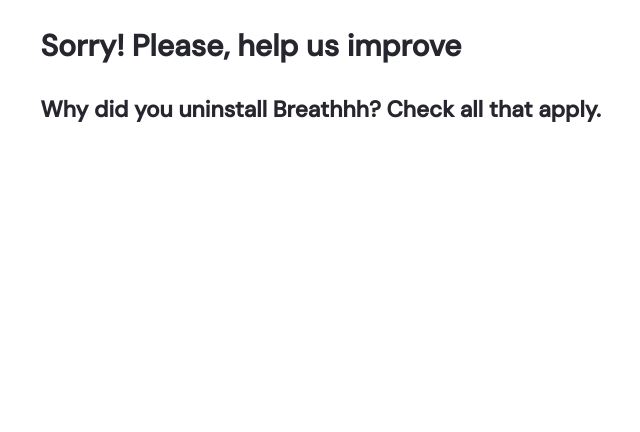
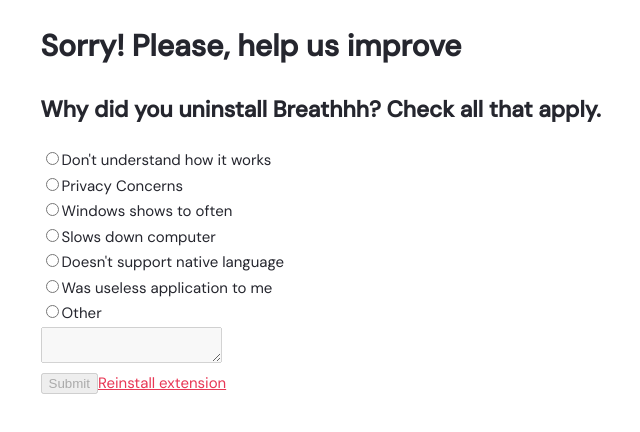
Before and after one commit to Delendik/breathhh4, a React (Create React App) app: page /uninstall_ext in a window 1280 px wide. Shown: the top 432 px of the page, without its empty margins (167-807 px from the left). Built offline with nearby package versions, Linux system fonts and the light colour scheme.

Commit message:
add uninstall

```diff
--- a/package.json
+++ b/package.json
@@ -15,6 +15,7 @@
     "@types/styled-components": "^5.1.11",
     "axios": "^0.21.1",
     "dayjs": "^1.10.6",
+    "formik": "^2.2.9",
     "js-cookie": "^2.2.1",
     "mobx": "^6.3.2",
     "mobx-react-lite": "^3.2.0",
--- a/src/pages/UnInstallExt.tsx
+++ b/src/pages/UnInstallExt.tsx
@@ -1,12 +1,75 @@
 // import styled from 'styled-components'
+import { useState } from 'react'
+import { Formik, Form, Field } from 'formik'
 import { RouteComponentProps } from '@reach/router'
 import { Container } from '../components/Container'
+import { chromeExtUrl } from '../utils/config'
+
+const DATA = [
+  { text: "Don't understand how it works" },
+  { text: 'Privacy Concerns' },
+  { text: 'Windows shows to often' },
+  { text: 'Slows down computer' },
+  { text: "Doesn't support native language" },
+  { text: 'Was useless application to me' },
+  { text: 'Other', type: 'textArea' },
+]
 
 export const UnInstallExt: React.FC<RouteComponentProps> = () => {
+  const [isDataSend, setDataSend] = useState(false)
+
   return (
     <Container>
       <h1>Sorry! Please, help us improve</h1>
       <h2>Why did you uninstall Breathhh? Check all that apply.</h2>
+
+      {isDataSend ? (
+        <div>
+          <p>🥶</p>
+        </div>
+      ) : (
+        <Formik
+          initialValues={{
+            reason: '',
+            comment: '',
+          }}
+          onSubmit={async (values) => {
+            setTimeout(() => {
+              console.log(JSON.stringify(values, null, 2))
+              setDataSend(true)
+            }, 400)
+          }}
+        >
+          {({ values }) => (
+            <Form>
+              {DATA.map((item, index) => {
+                return (
+                  <div key={index}>
+                    <label>
+                      <Field type="radio" name="reason" value={item.text} />
+                      {item.text}
+                    </label>
+
+                    {item?.type === 'textArea' && (
+                      <div>
+                        <Field
+                          name="comment"
+                          as="textarea"
+                          disabled={values.reason !== item.text}
+                        />
+                      </div>
+                    )}
+                  </div>
+                )
+              })}
+              <button type="submit" disabled={!values.reason}>
+                Submit
+              </button>
+              <a href={chromeExtUrl}>Reinstall extension</a>
+            </Form>
+          )}
+        </Formik>
+      )}
     </Container>
   )
 }
```
Also changed, not shown: 1 other file (tests, documents, lock files or other folders).
